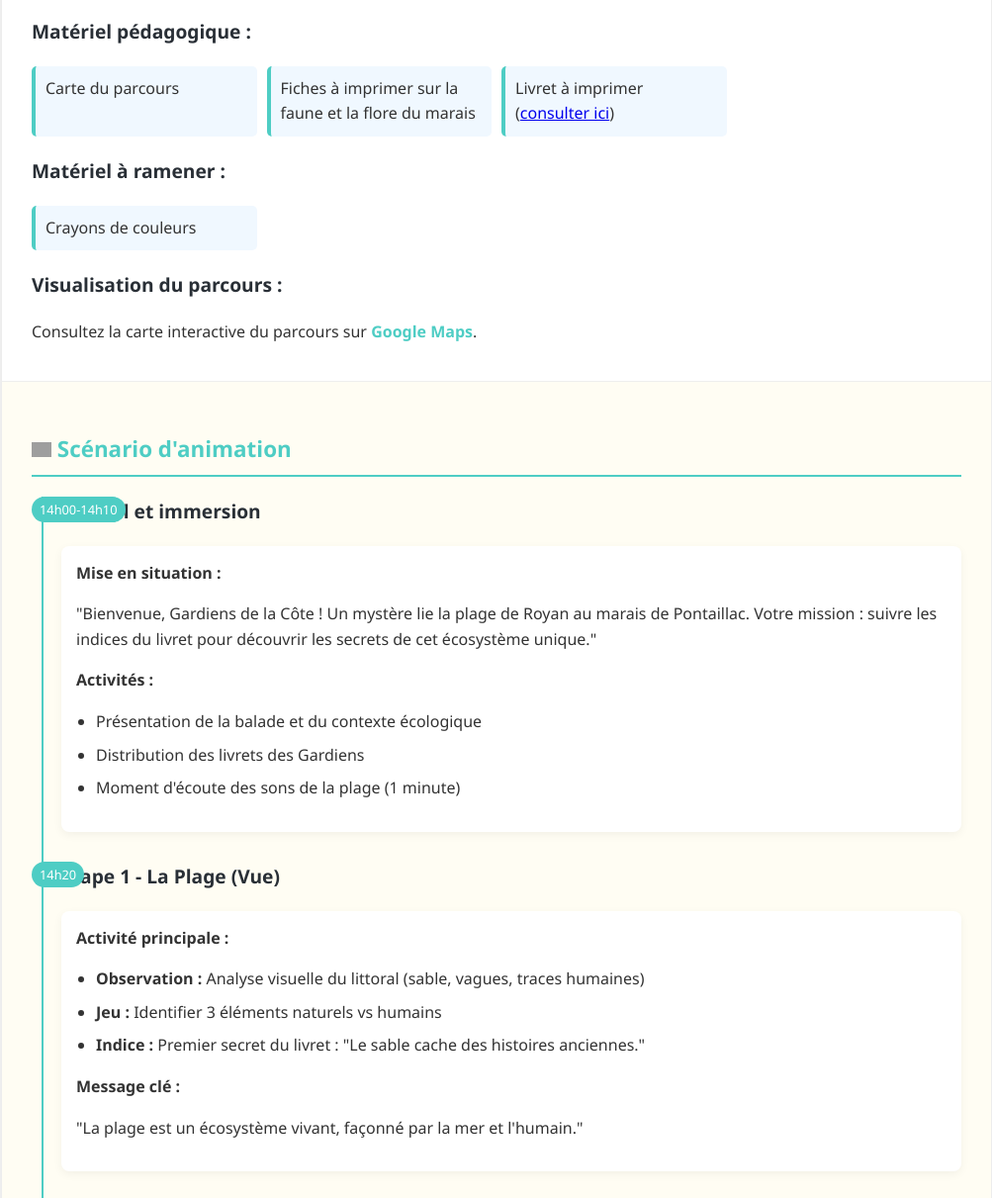
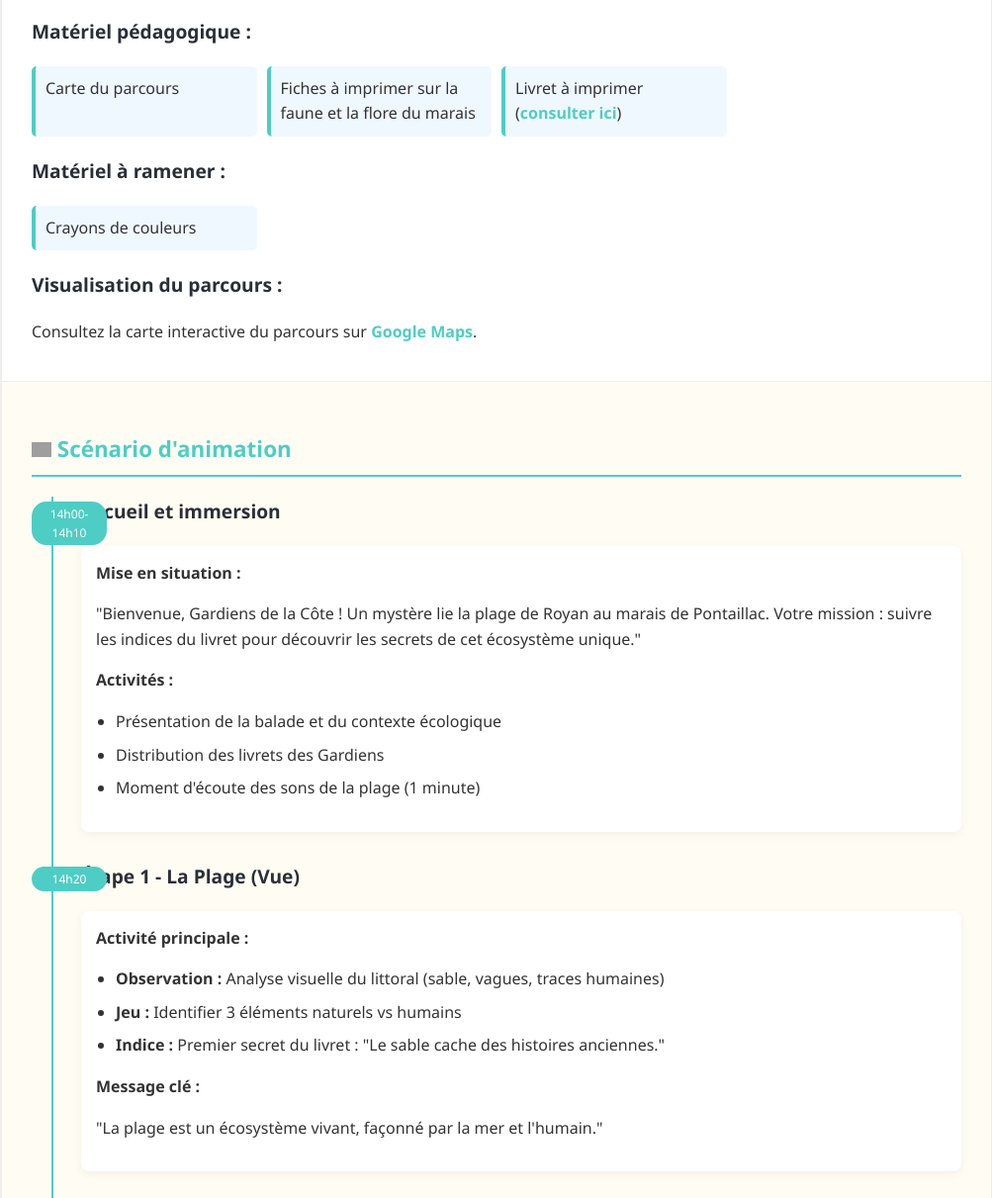
Before and after one commit to mariusbrion/ficheanimation, a plain HTML site: page index.html in a window 1280 px wide. Shown: the part 1993-3204 px from the top of the page at 99% size, without its empty margins (138-1141 px from the left). Drawn offline with Linux system fonts and the light colour scheme; grey boxes are pictures that could not be loaded.

Commit message:
Update index.html

```diff
--- a/index.html
+++ b/index.html
@@ -97,13 +97,13 @@
 	}
 	.timeline {
   	position: relative;
-  	padding-left: 30px;
+  	padding-left: 50px;
   	margin-top: 20px;
 	}
 	.timeline:before {
   	content: '';
   	position: absolute;
-  	left: 10px;
+  	left: 20px;
   	top: 0;
   	bottom: 0;
   	width: 2px;
@@ -115,13 +115,15 @@
 	}
 	.timeline-time {
   	position: absolute;
-  	left: -30px;
-  	top: 0;
+  	left: -50px;
+  	top: 5px;
   	background: var(--primary);
   	color: white;
   	padding: 3px 8px;
   	border-radius: 15px;
-  	font-size: 0.8em;
+  	font-size: 0.75em;
+  	width: 60px;
+  	text-align: center;
 	}
 	.activity-step {
   	background: white;
@@ -160,12 +162,12 @@
 	.map-link {
   	margin-top: 15px;
 	}
-	.map-link a {
+	.map-link a, .materiel-list a {
   	color: var(--primary);
   	text-decoration: none;
   	font-weight: 600;
 	}
-	.map-link a:hover {
+	.map-link a:hover, .materiel-list a:hover {
   	text-decoration: underline;
 	}
   </style>
@@ -276,7 +278,7 @@
     	<div class="materiel-list">
       	<div class="materiel-item">Carte du parcours</div>
       	<div class="materiel-item">Fiches à imprimer sur la faune et la flore du marais</div>
-      	<div class="materiel-item">Livret à imprimer (<a href="https://www.canva.com/design/DAGmYWAH5Qg/nj34wICc2dbfDlb1CD1lrQ/view?utm_content=DAGmYWAH5Qg&utm_campaign=designshare&utm_medium=link2&utm_source=uniquelinks&utlId=h7be29bd43e" target="_blank">consulter ici</a>)</div>
+      	<div class="materiel-item">Livret à imprimer (<a href="https://www.canva.com/design/DAGmYWAH5Qg/wv13FKsupB1wWPaYPO69ug/edit?utm_content=DAGmYWAH5Qg&utm_campaign=designshare&utm_medium=link2&utm_source=sharebutton" target="_blank">consulter ici</a>)</div>
     	</div>
 
     	<h3>Matériel à ramener :</h3>
@@ -290,7 +292,7 @@
     	</div>
   	</div>
 
-  	<!-- 5. Déroulement détaillé -->
+  	<!-- 5. Scénario d'animation -->
   	<div class="section" style="background-color: rgba(255, 230, 109, 0.08);">
     	<h2><img src="https://cdn-icons-png.flaticon.com/512/3404/3404134.png" width="20"> Scénario d'animation</h2>
 
```
